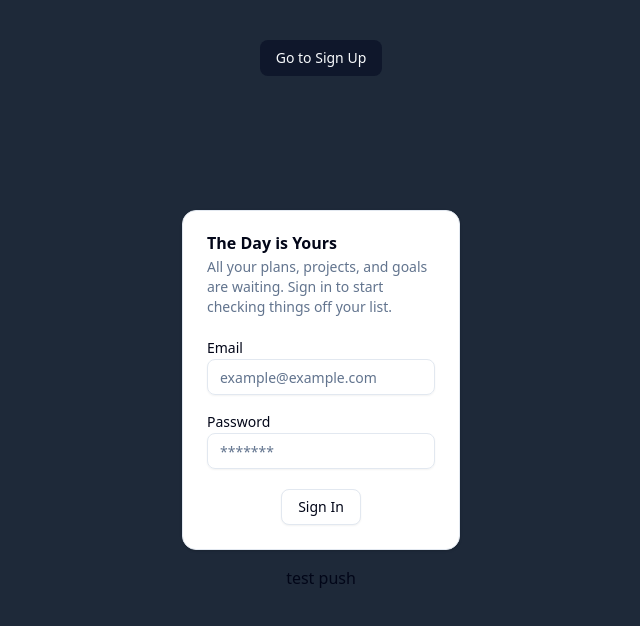
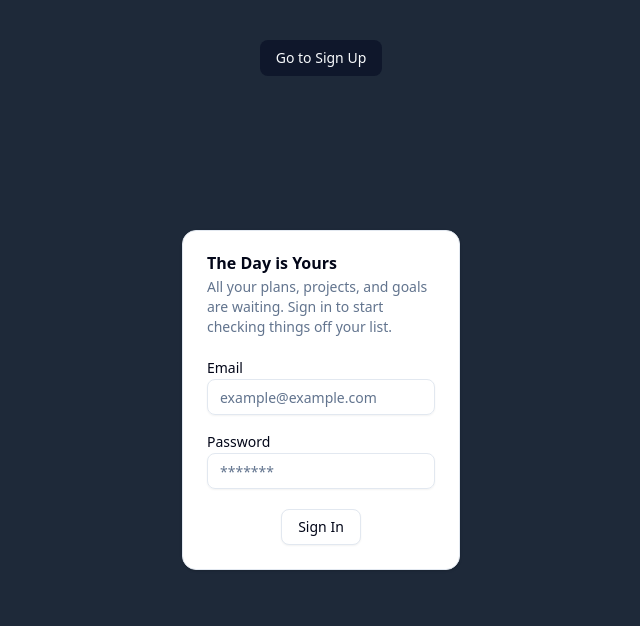
Before and after one commit to ammarhairiHD/todo, a Next.js app in the folder frontend/: page / in a window 1280 px wide. Shown: the top 626 px of the page, without its empty margins (319-959 px from the left). Built offline with nearby package versions, Linux system fonts and the light colour scheme.

Commit message:
remove p tag test push

```diff
--- a/frontend/src/app/page.tsx
+++ b/frontend/src/app/page.tsx
@@ -107,7 +107,6 @@ export default function Home() {
           )}
         </AnimatePresence>
       </div>
-      <p>test push</p>
     </section>
   );
 }
```
